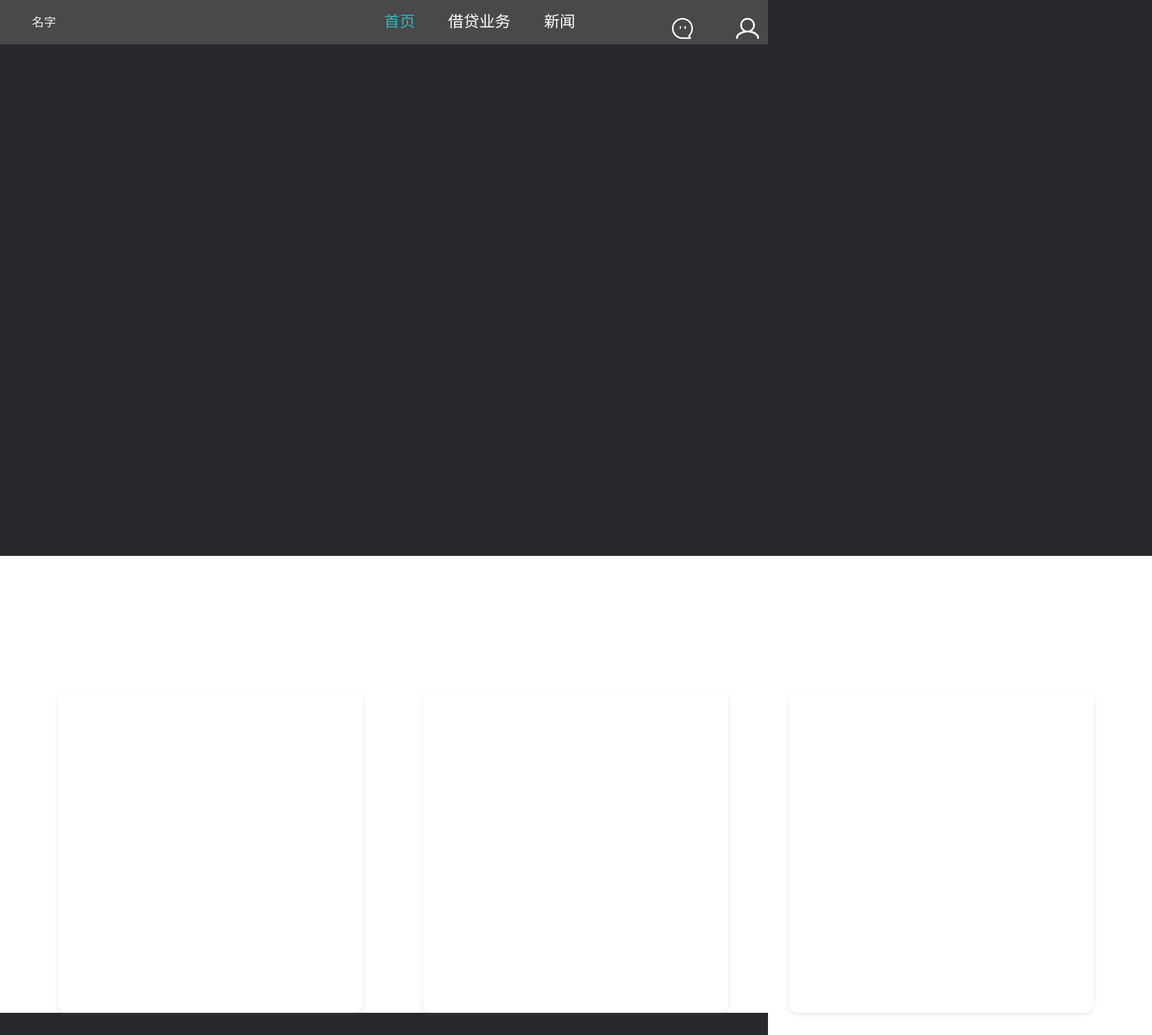
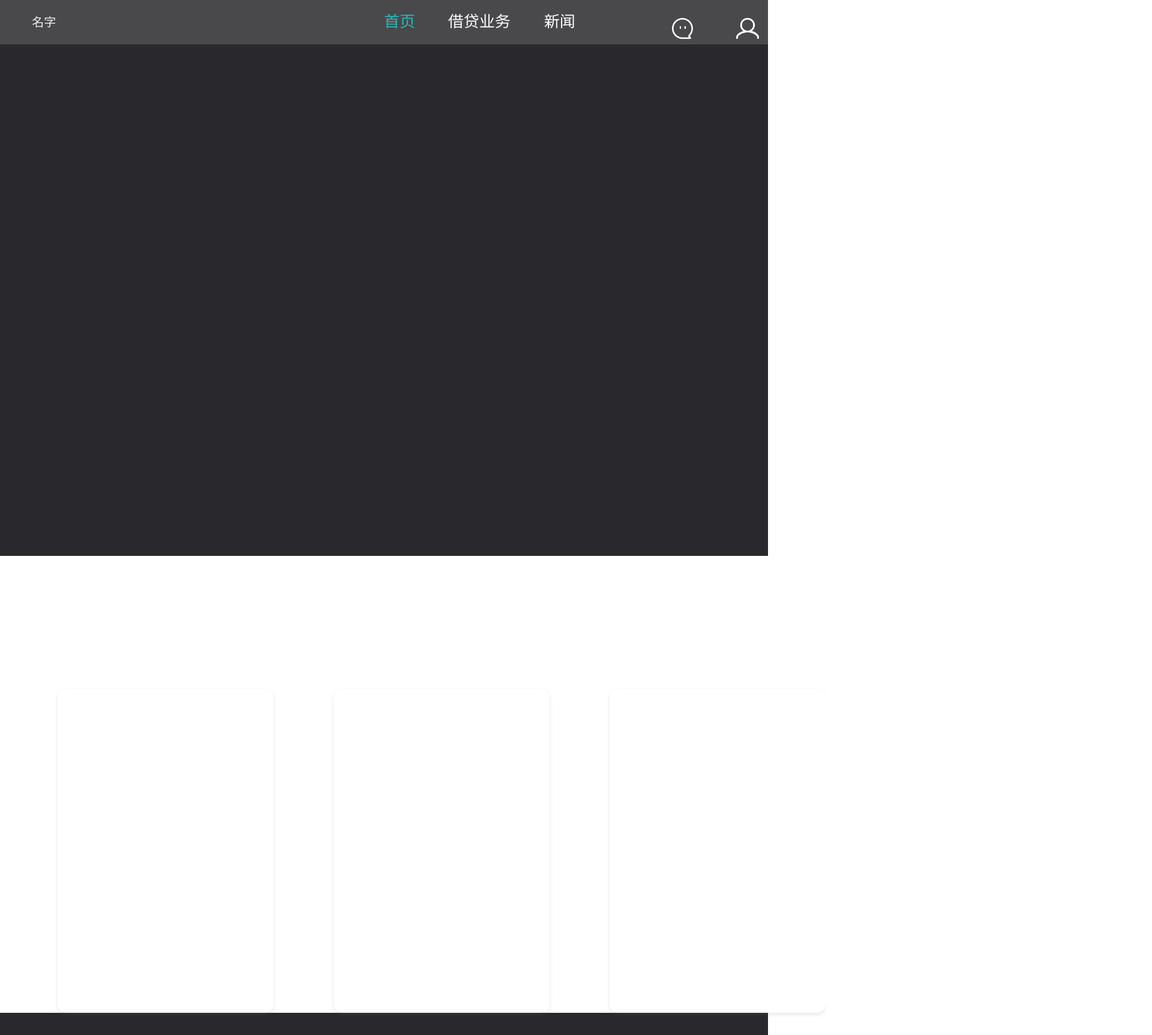
Before and after one commit to peter-819/CiTi-zhenbuchuo, a Vue app: page / in a window 1280 px wide. Shown: the top 1726 px of the page at 60% size, 1920 px wide, since content can reach past the window. Built offline with nearby package versions, Linux system fonts and the light colour scheme.

Commit message:
modify width

```diff
--- a/src/page/HomePage.vue
+++ b/src/page/HomePage.vue
@@ -28,7 +28,7 @@
 
 <style>
  .block{
-   width: 1920px;
+   width: 100%;
    height: 927px;
    background: #29282D;
    opacity: 1;
@@ -36,7 +36,7 @@
  .introContexts{
    display: flex;
    -webkit-flex-direction: row;
-   width: 1920px;
+   width: 100%;
    margin-left: 96px;
    margin-top: 222px;
  }
```
